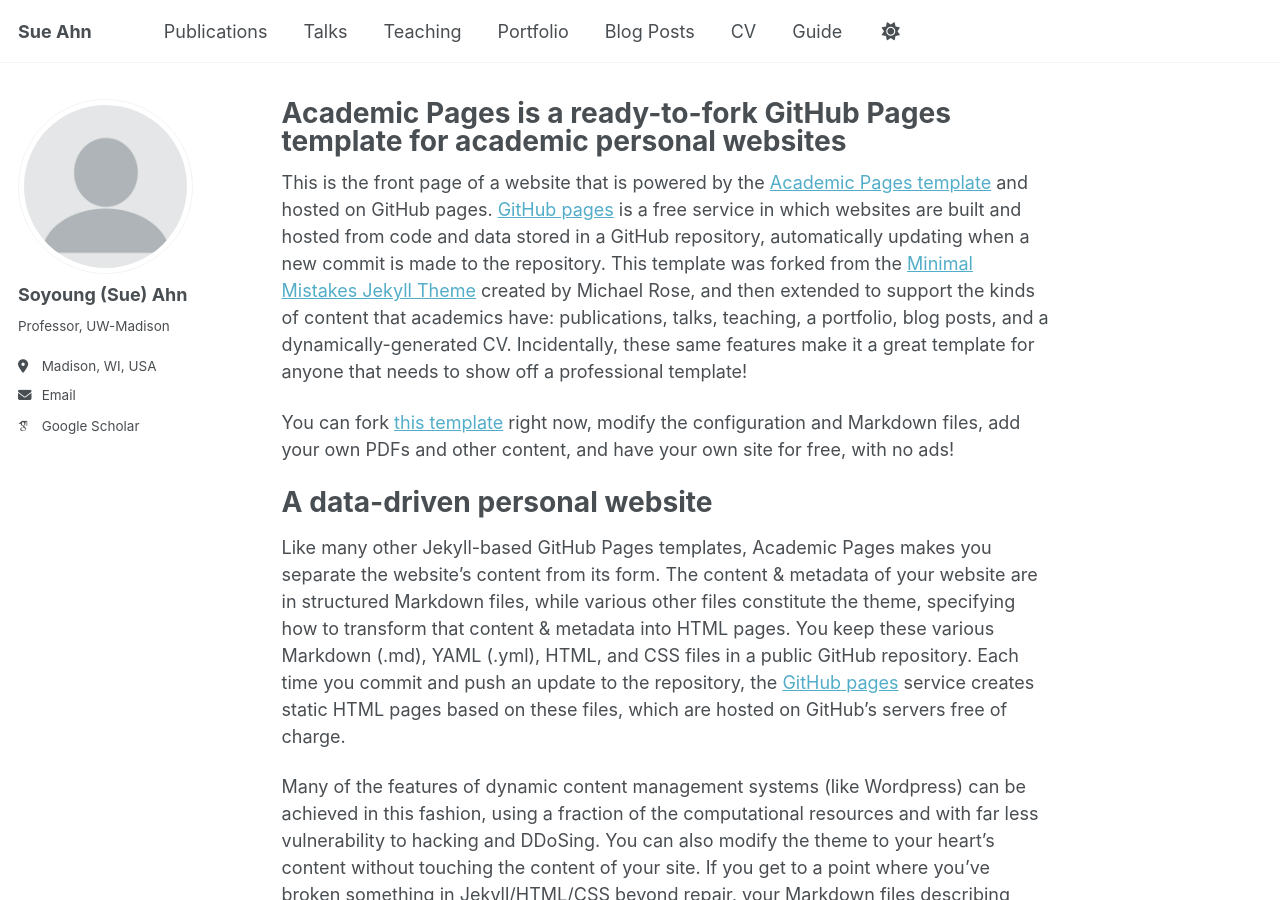
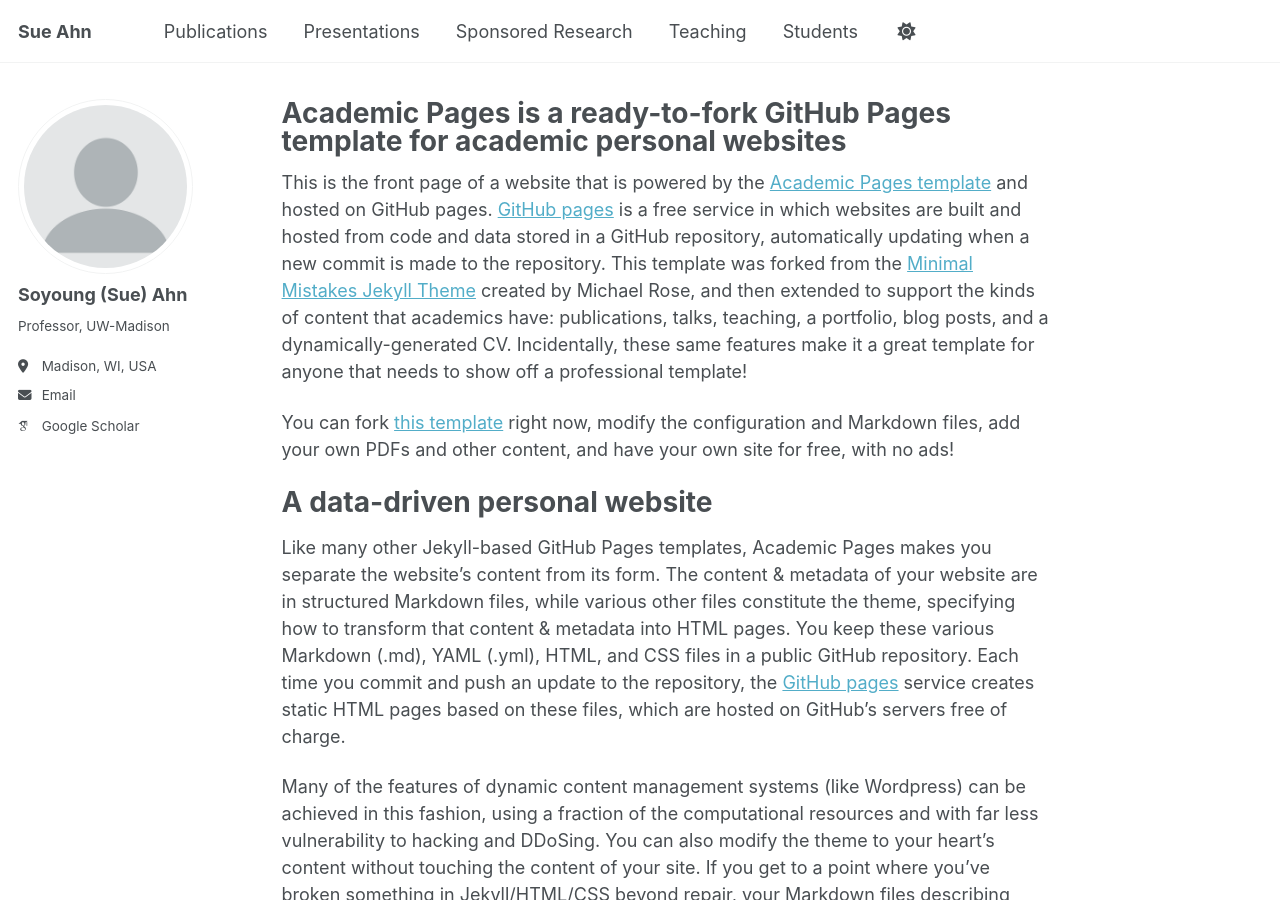
Before and after one commit to irene-42/irene-42.github.io, a Jekyll site: the page built from _pages/about.md, in a window 1280 px wide and 900 px high. Built offline with Jekyll 4.4.1, drawn with Linux system fonts in a browser that asks for light colours; some web fonts are replaced; a script that is not in the unit is left out.

Commit message:
navigation.yml

```diff
--- a/_data/navigation.yml
+++ b/_data/navigation.yml
@@ -11,23 +11,26 @@ main:
   - title: "Publications"
     url: /publications/
 
-  - title: "Talks"
+  - title: "Presentations"
     url: /talks/
+
+  - title: "Sponsored Research"
+    url: /portfolio/
 
   - title: "Teaching"
     url: /teaching/
 
-  - title: "Portfolio"
-    url: /portfolio/
+  - title: "Students"
+    url: /Students/
 
-  - title: "Blog Posts"
-    url: /year-archive/
+  #- title: "Blog Posts"
+  #  url: /year-archive/
 
-  - title: "CV"
-    url: /cv/
+  #- title: "CV"
+  #  url: /cv/
 
   # - title: "CV"
   #   url: /cv-json/
 
-  - title: "Guide"
-    url: /markdown/
+  #- title: "Guide"
+  #  url: /markdown/
```
